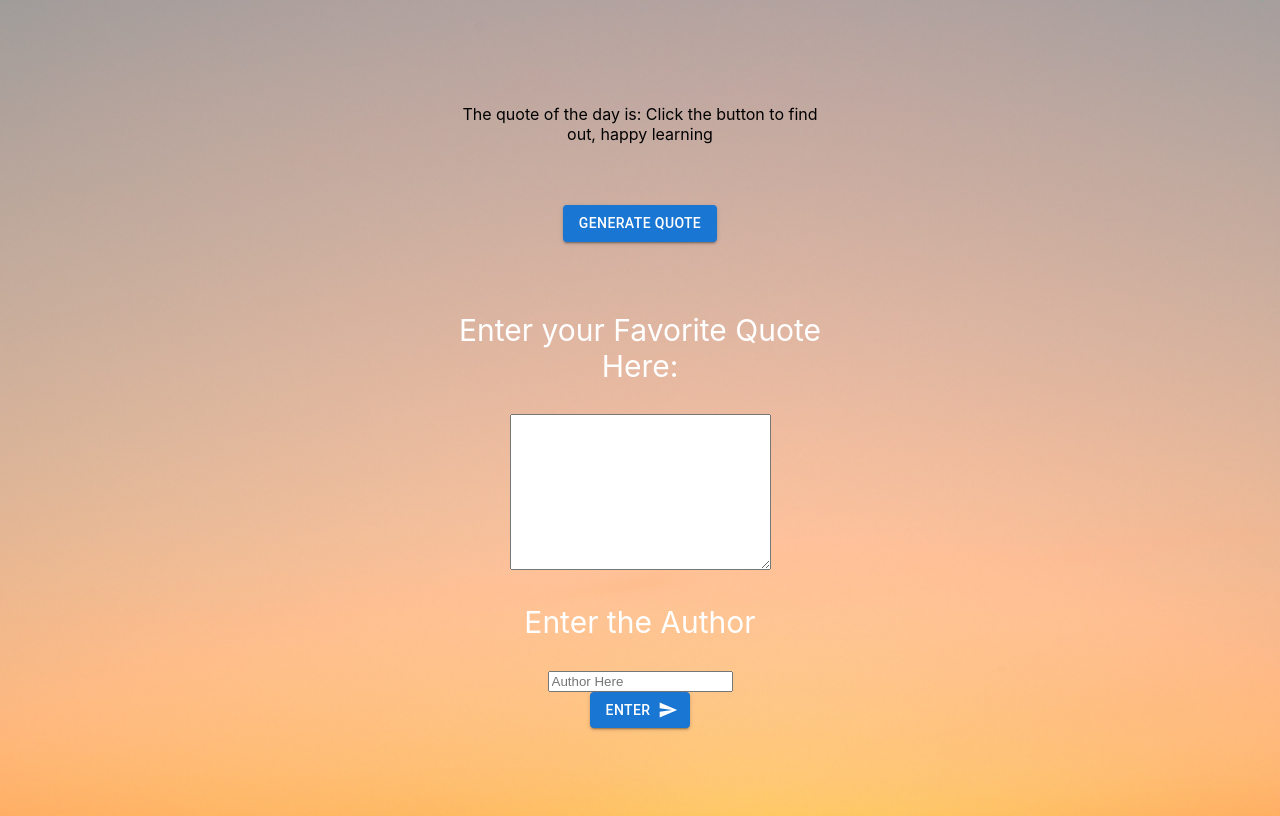
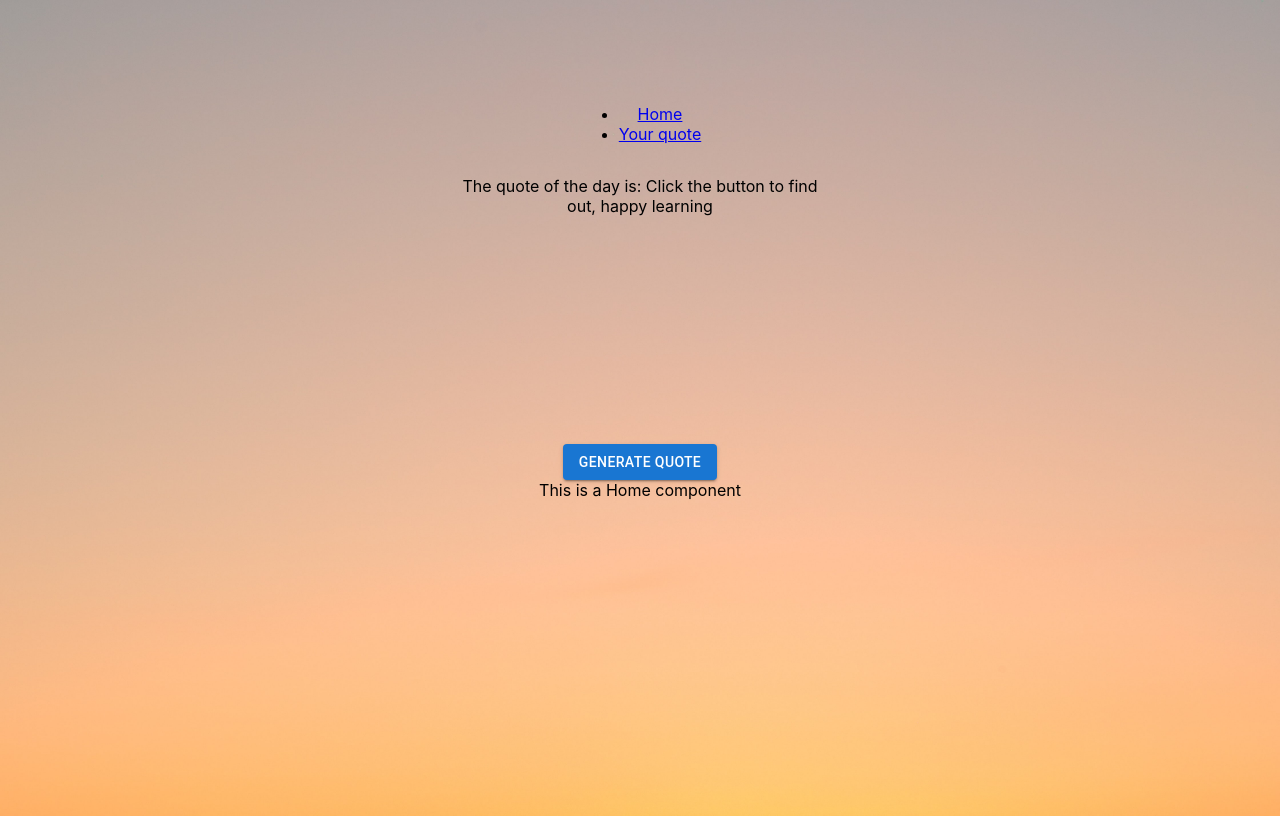
Before and after one commit to luisbryandr/quote-of-the-day, a React (Create React App) app: page / in a window 1280 px wide. Built offline with nearby package versions, Linux system fonts and the light colour scheme.

Commit message:
router and switch wip

```diff
--- a/package.json
+++ b/package.json
@@ -14,7 +14,7 @@
     "@testing-library/user-event": "^13.5.0",
     "react": "^18.2.0",
     "react-dom": "^18.2.0",
-    "react-router-dom": "^6.8.1",
+    "react-router-dom": "^5.2.0",
     "react-scripts": "5.0.1",
     "styled-components": "^5.3.6",
     "web-vitals": "^2.1.4"
--- a/src/App.js
+++ b/src/App.js
@@ -1,9 +1,11 @@
-/***  Import React Tools Here***/
+/***  Import React Tools Here ***/
 import { useState } from "react"
-import { BrowserRouter as Router, Route, NavLink } from "react-router-dom"
+import { BrowserRouter as Router, Switch, Route} from "react-router-dom"
 
 /*** Import Components Here ***/
-import Form from './components/Form'
+import Home from "./components/Home"
+import Form from "./components/Form"
+import NavBar from "./components/NavBar"
 
 /*** Import Styles heres ***/
 import styled from "styled-components"
@@ -29,19 +31,26 @@ function App() {
   return (
     <div>
       <MainDiv className="App">
+       <Router>
+        <NavBar/>
         <Header>
           <p className="entryone">{entry}</p>
           <Button variant="contained" onClick={generateQuote}>
             Generate Quote
           </Button>
         </Header>
-        <Form />
+          <Switch>
+            <Route exact path='/' component={Home}/>
+            <Route path='/form' component={Form}/>
+          </Switch>
+        </Router>
       </MainDiv>
     </div>
   )
 }
 
 export default App
+
 const MainDiv = styled.div`
   display: flex;
 
--- /dev/null
+++ b/src/components/Home.js
@@ -0,0 +1,10 @@
+import React from "react";
+
+
+const Home =()=>{
+    return (
+        <div>This is a Home component</div>
+    )
+}
+
+export default Home
--- a/src/components/NavBar.js
+++ b/src/components/NavBar.js
@@ -1,25 +1,25 @@
 import React from "react"
-import { BrowserRouter as Router, Route, NavLink } from "react-router-dom"
+import { Link } from "react-router-dom"
 
-function Navbar() {
+function NavBar() {
   return (
-    <Router>
+
       <div>
         <nav>
           <ul>
             <li>
-              <NavLink exact to="/">
+              <Link exact to="/">
                 Home
-              </NavLink>
+              </Link>
             </li>
             <li>
-              <NavLink to="/form">Your quote</NavLink>
+              <Link to="/form">Your quote</Link>
             </li>
           </ul>
         </nav>
       </div>
-    </Router>
+
   )
 }
 
-export default Navbar
+export default NavBar
--- a/src/index.js
+++ b/src/index.js
@@ -1,6 +1,6 @@
 import React from 'react';
 import ReactDOM from 'react-dom/client';
-import { BrowserRouter as Router } from 'react-router-dom';
+
 import './index.css';
 import App from './App';
 import reportWebVitals from './reportWebVitals';
@@ -8,9 +8,9 @@ import reportWebVitals from './reportWebVitals';
 const root = ReactDOM.createRoot(document.getElementById('root'));
 root.render(
   <React.StrictMode>
-    <Router >
+
       <App />
-    </Router>
+
   </React.StrictMode>
 );
 
```
Also changed, not shown: 1 other file (tests, documents, lock files or other folders).
